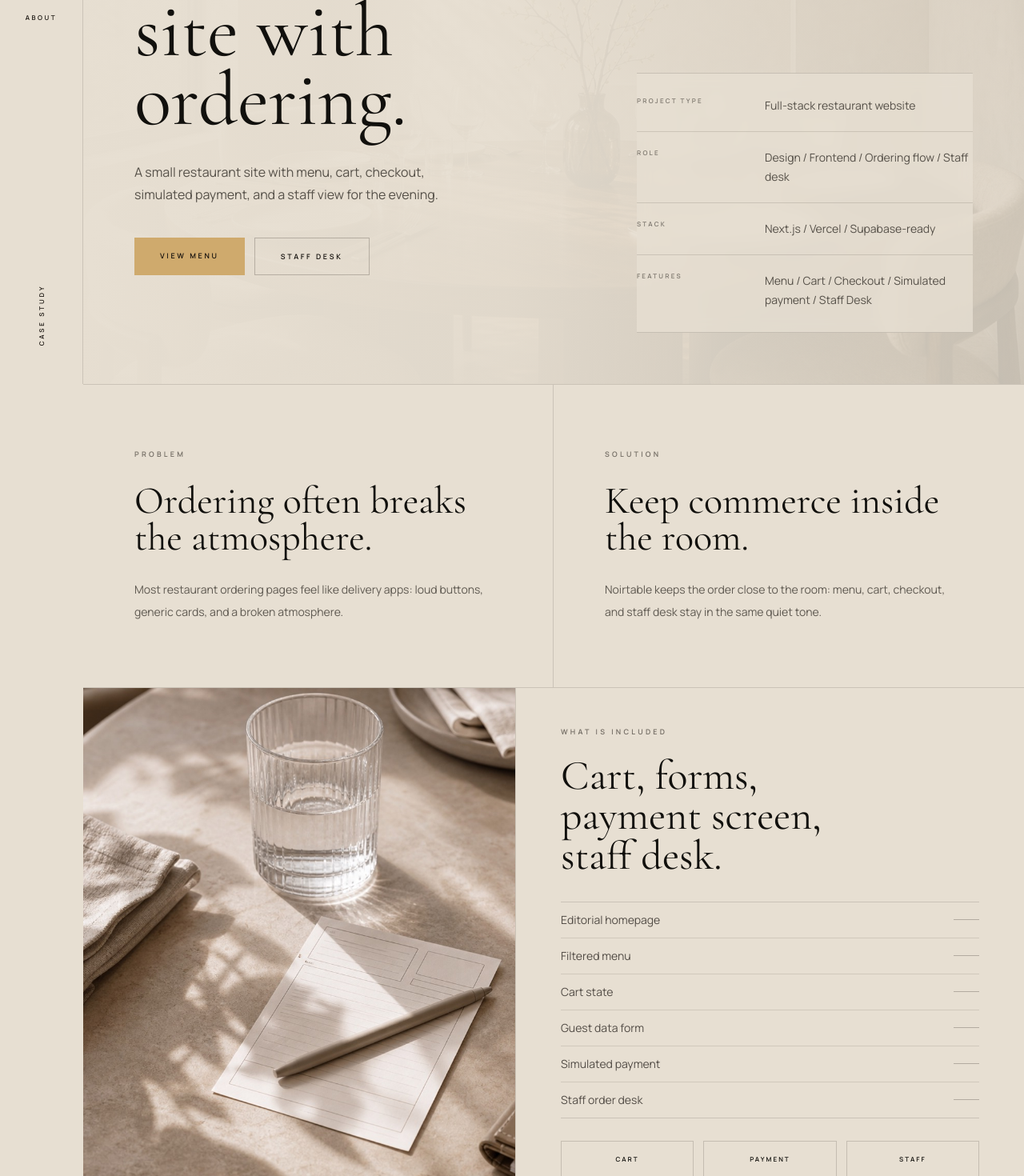
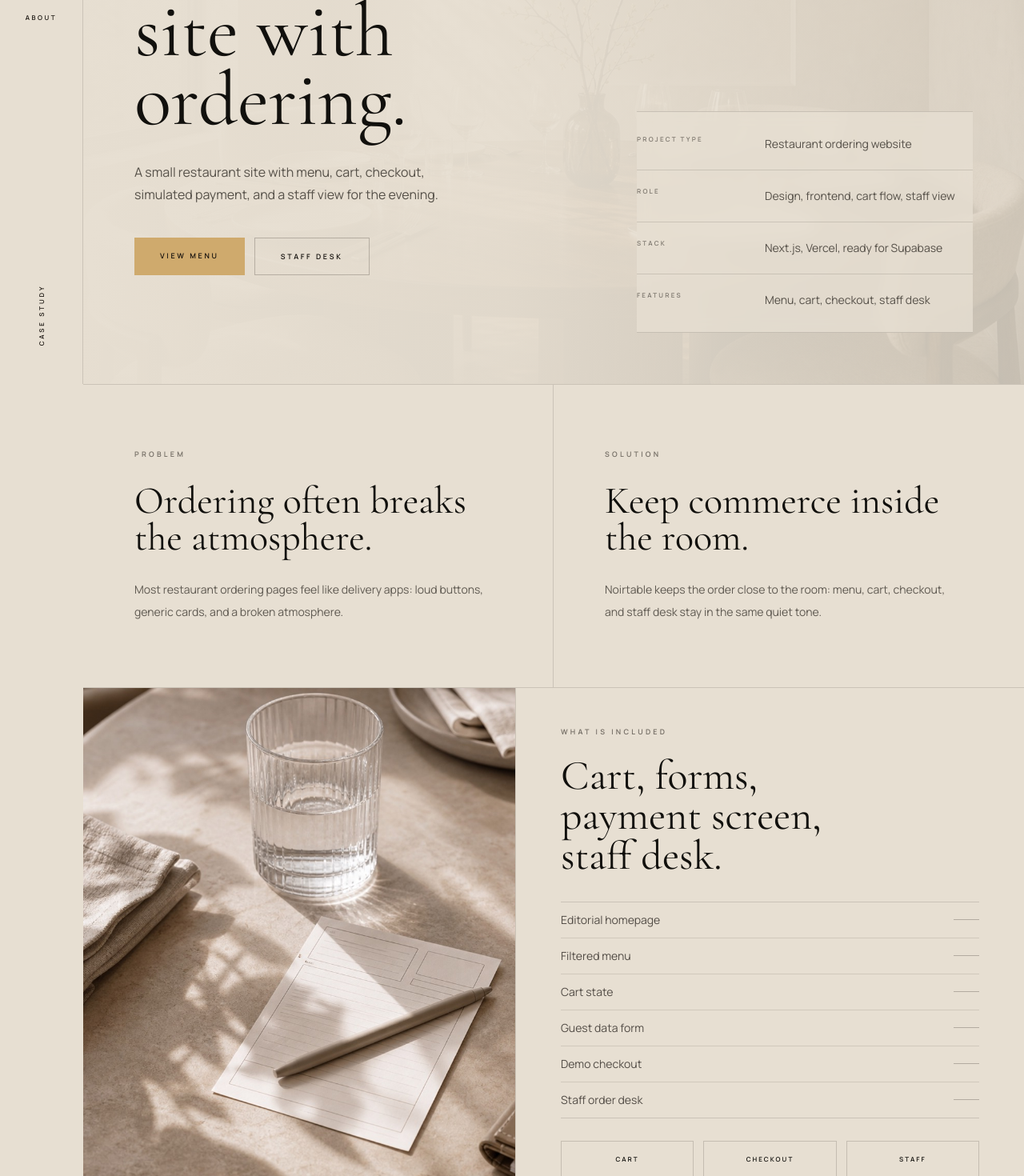
Before and after one commit to noirectinea/noirtable, a Next.js app: page /case-study in a window 1280 px wide. Shown: the part 320-1790 px from the top of the page at 80% size. Built offline with nearby package versions, Linux system fonts and the light colour scheme.

Commit message:
Final Noirtable micro polish

```diff
--- a/src/components/AdminOrdersPage.tsx
+++ b/src/components/AdminOrdersPage.tsx
@@ -216,7 +216,7 @@ export function AdminOrdersPage() {
             <p className="text-[9px] font-semibold uppercase tracking-[0.36em] text-[#1f1a15]/55">
               Orders
             </p>
-            <h2 className="mt-3 font-serif text-5xl leading-none">Orders</h2>
+            <h2 className="mt-3 font-serif text-5xl leading-none">Order queue</h2>
           </div>
           <div className="flex gap-2 overflow-x-auto">
             {orderFilters.map((filter) => {
--- a/src/components/CartPage.tsx
+++ b/src/components/CartPage.tsx
@@ -71,9 +71,12 @@ export function CartPage() {
                 <p className="font-serif text-4xl leading-none sm:text-5xl">
                   Nothing here yet.
                 </p>
+                <p className="mt-5 text-sm leading-7 text-[#1f1a15]/62">
+                  Start with the menu.
+                </p>
                 <Link
                   href="/menu"
-                  className="mt-8 inline-block border border-[#2d261f]/22 px-6 py-4 text-[9px] font-semibold uppercase tracking-[0.3em]"
+                  className="mt-8 inline-block border border-[#11100d]/48 bg-[#d7c09a]/45 px-7 py-4 text-[9px] font-semibold uppercase tracking-[0.3em] transition-colors duration-300 hover:bg-[#d7c09a]"
                 >
                   Back to menu
                 </Link>
--- a/src/components/CaseStudyPage.tsx
+++ b/src/components/CaseStudyPage.tsx
@@ -6,10 +6,10 @@ import { NoirtableMark } from "@/components/NoirtableMark";
 import { StableImageFrame } from "@/components/StableImageFrame";
 
 const projectMeta = [
-  ["Project type", "Full-stack restaurant website"],
-  ["Role", "Design / Frontend / Ordering flow / Staff desk"],
-  ["Stack", "Next.js / Vercel / Supabase-ready"],
-  ["Features", "Menu / Cart / Checkout / Simulated payment / Staff Desk"],
+  ["Project type", "Restaurant ordering website"],
+  ["Role", "Design, frontend, cart flow, staff view"],
+  ["Stack", "Next.js, Vercel, ready for Supabase"],
+  ["Features", "Menu, cart, checkout, staff desk"],
 ];
 
 const buildNotes = [
@@ -17,7 +17,7 @@ const buildNotes = [
   "Filtered menu",
   "Cart state",
   "Guest data form",
-  "Simulated payment",
+  "Demo checkout",
   "Staff order desk",
 ];
 
@@ -225,7 +225,7 @@ export function CaseStudyPage() {
                 href="/checkout"
                 className="border border-[#2d261f]/18 px-5 py-4 text-center text-[8px] font-semibold uppercase tracking-[0.26em]"
               >
-                Payment
+                Checkout
               </Link>
               <Link
                 href="/staff"
@@ -291,7 +291,7 @@ export function CaseStudyPage() {
                 Flow
               </p>
               <h2 className="mt-7 max-w-sm font-serif text-5xl leading-[0.96]">
-                Guest to staff, without leaving the tone.
+                Guest order to staff view.
               </h2>
             </div>
             <div className="grid gap-0 border-y border-[#2d261f]/15">
@@ -315,11 +315,10 @@ export function CaseStudyPage() {
         <section className="px-6 py-16 sm:px-10 lg:px-16 lg:py-20">
           <div className="border-y border-[#2d261f]/15 py-12 text-center">
             <p className="text-[9px] font-semibold uppercase tracking-[0.36em] text-[#1f1a15]/58">
-              Built as a restaurant ordering build
+              Restaurant ordering website
             </p>
             <h2 className="mx-auto mt-7 max-w-3xl font-serif text-5xl leading-[0.96] sm:text-6xl">
-              An editorial restaurant website with menu, cart, checkout,
-              simulated payment and staff desk.
+              Menu, cart, checkout, and staff desk for a small evening room.
             </h2>
             <div className="mt-10 flex flex-wrap justify-center gap-3">
               <Link
--- a/src/components/FullMenuPage.tsx
+++ b/src/components/FullMenuPage.tsx
@@ -412,7 +412,7 @@ export function FullMenuPage() {
             <button
               type="button"
               onClick={() => setActiveSection("All")}
-              className={`pb-2 transition-colors duration-300 hover:text-[#9b7c4d] ${activeSection === "All" ? "border-b border-[#11100d] text-[#11100d]" : "text-[#11100d]/58"}`}
+              className={`pb-2 transition-colors duration-300 hover:text-[#9b7c4d] ${activeSection === "All" ? "border-b border-[#11100d] text-[#11100d]" : "text-[#11100d]/42"}`}
             >
               All
             </button>
@@ -421,7 +421,7 @@ export function FullMenuPage() {
                 key={section}
                 type="button"
                 onClick={() => setActiveSection(section)}
-                className={`pb-2 transition-colors duration-300 hover:text-[#9b7c4d] ${activeSection === section ? "border-b border-[#11100d] text-[#11100d]" : "text-[#11100d]/58"}`}
+                className={`pb-2 transition-colors duration-300 hover:text-[#9b7c4d] ${activeSection === section ? "border-b border-[#11100d] text-[#11100d]" : "text-[#11100d]/42"}`}
               >
                 {section}
               </button>
```
